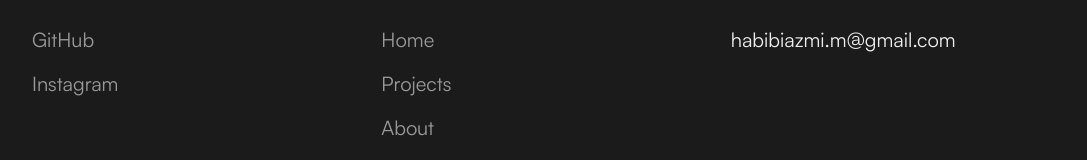
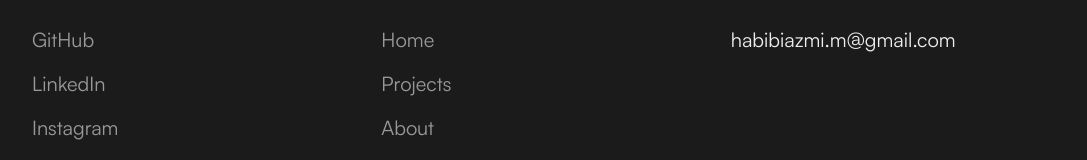
Before and after one commit to habibiazmi123/habibiazmi123.github.io, a Next.js app: page / in a window 1280 px wide. Shown: the part 4288-4448 px from the top of the page, without its empty margins (96-1183 px from the left). Built offline with nearby package versions, Linux system fonts and the light colour scheme.

Commit message:
add linked in link

```diff
--- a/shared/Footer.tsx
+++ b/shared/Footer.tsx
@@ -10,6 +10,13 @@
       target="_blank" rel="noreferrer"
     >
       GitHub
+    </a>
+    <a
+      href='https://www.linkedin.com/in/azmibanget'
+      className='text-xl opacity-60 hover:opacity-100 duration-150'
+      target="_blank" rel="noreferrer"
+    >
+      LinkedIn
     </a>
     <a
       href='https://instagram.com/m.habibiazmi'
```
